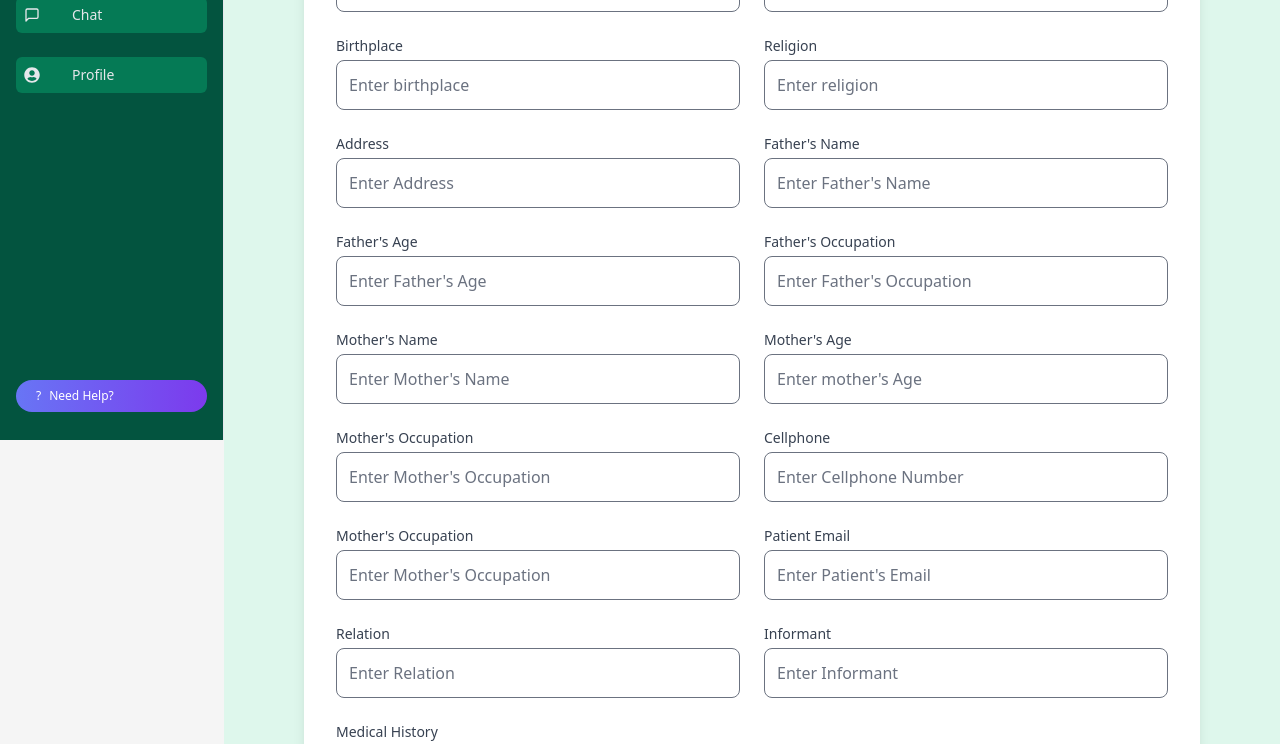
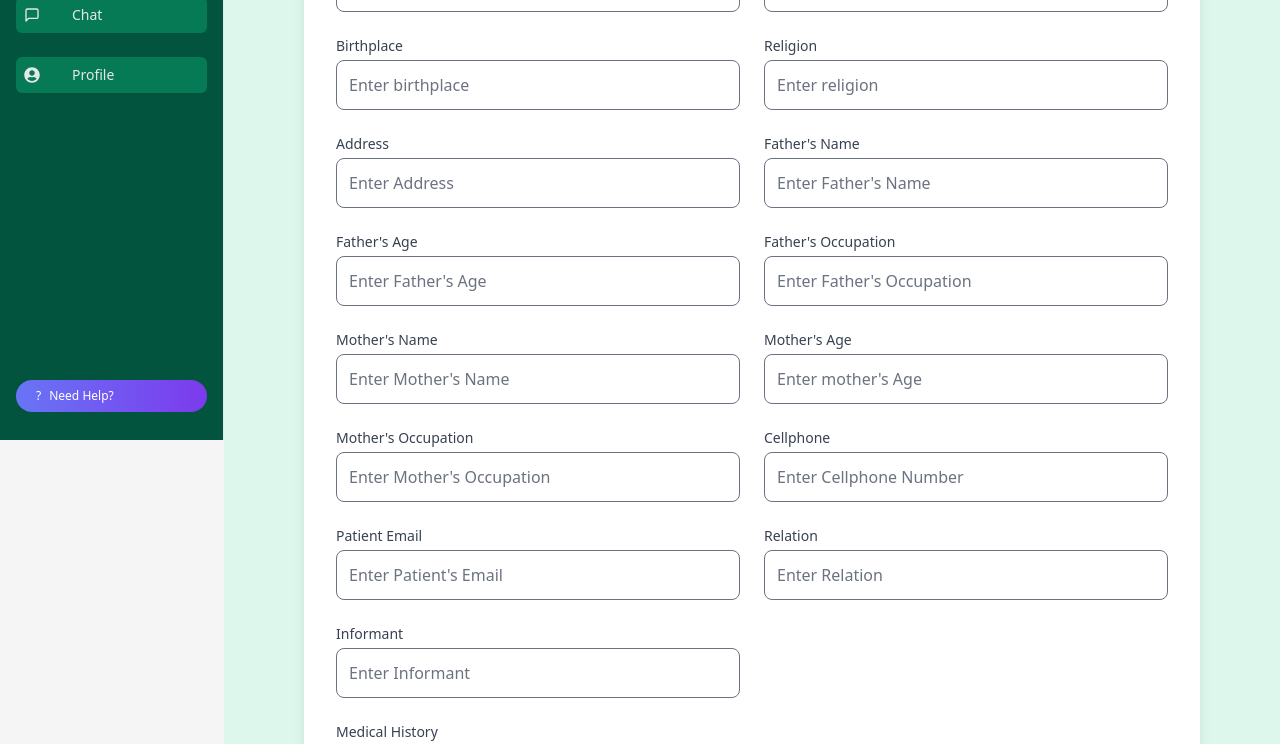
Before and after one commit to iramidalura/CAPSTONE, a React (Vite) app in the folder CAPSTONE-FINAL-main/: page /guardian/edit-patient in a window 1280 px wide. Shown: the part 360-1104 px from the top of the page. Built offline with nearby package versions, Linux system fonts and the light colour scheme; no server answers.

Commit message:
initial commit

```diff
--- a/CAPSTONE-FINAL-main/src/pages/Guardian/GuardianEditPatient.jsx
+++ b/CAPSTONE-FINAL-main/src/pages/Guardian/GuardianEditPatient.jsx
@@ -296,20 +296,6 @@ const GuardianEditPatient = () => {
             </div>
             <div>
               <label className="block text-sm font-medium text-gray-700 mb-1">
-                Mother's Occupation
-              </label>
-              <input
-                type="text"
-                name="motherOccupation"
-                placeholder="Enter Mother's Occupation"
-                value={patientDetails.motherOccupation}
-                onChange={handleChange}
-                className="w-full p-3 border rounded-lg focus:ring-2 focus:ring-green-500"
-                required
-              />
-            </div>
-            <div>
-              <label className="block text-sm font-medium text-gray-700 mb-1">
                 Patient Email
               </label>
               <input
```
Also changed, not shown: 1 other file (tests, documents, lock files or other folders).
